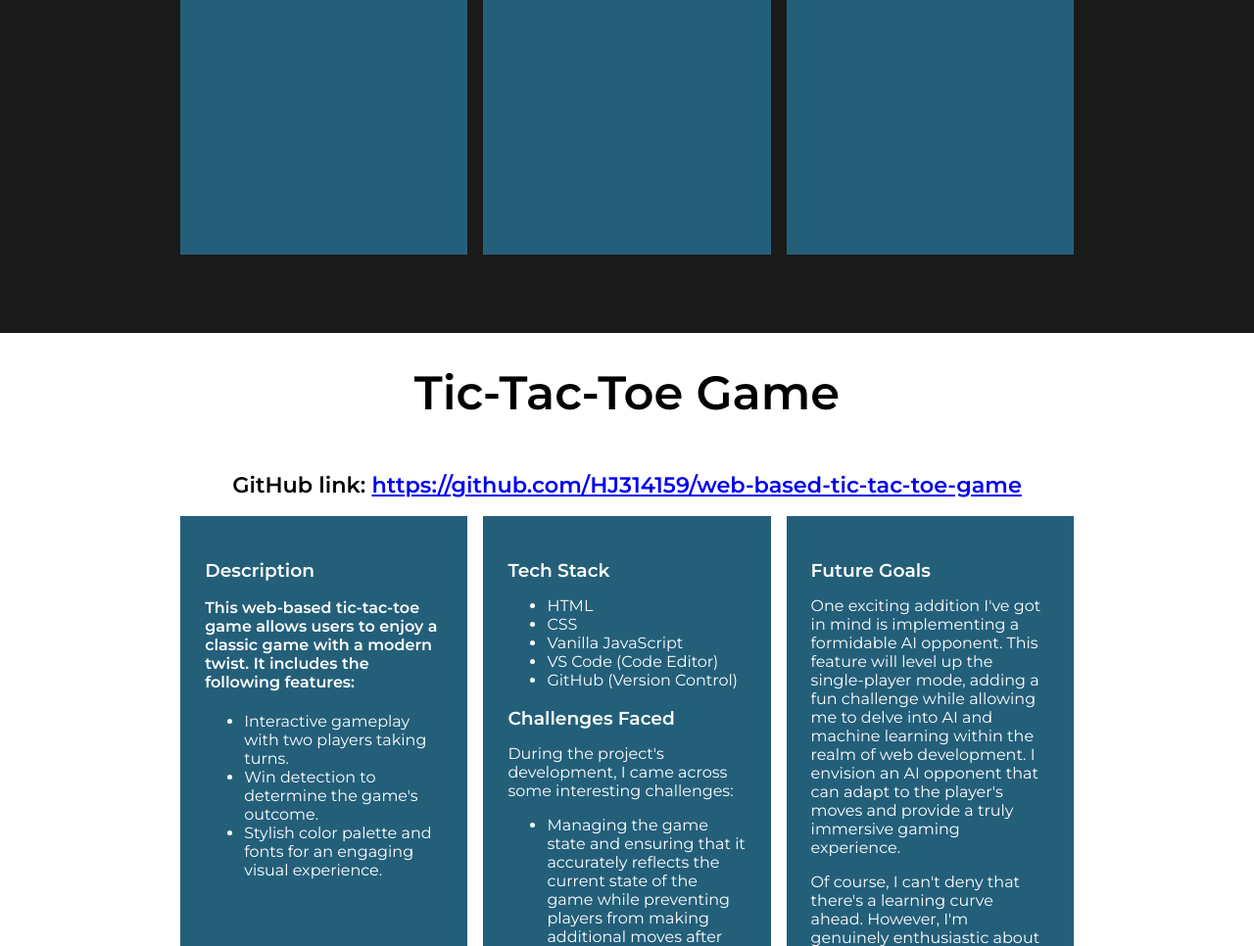
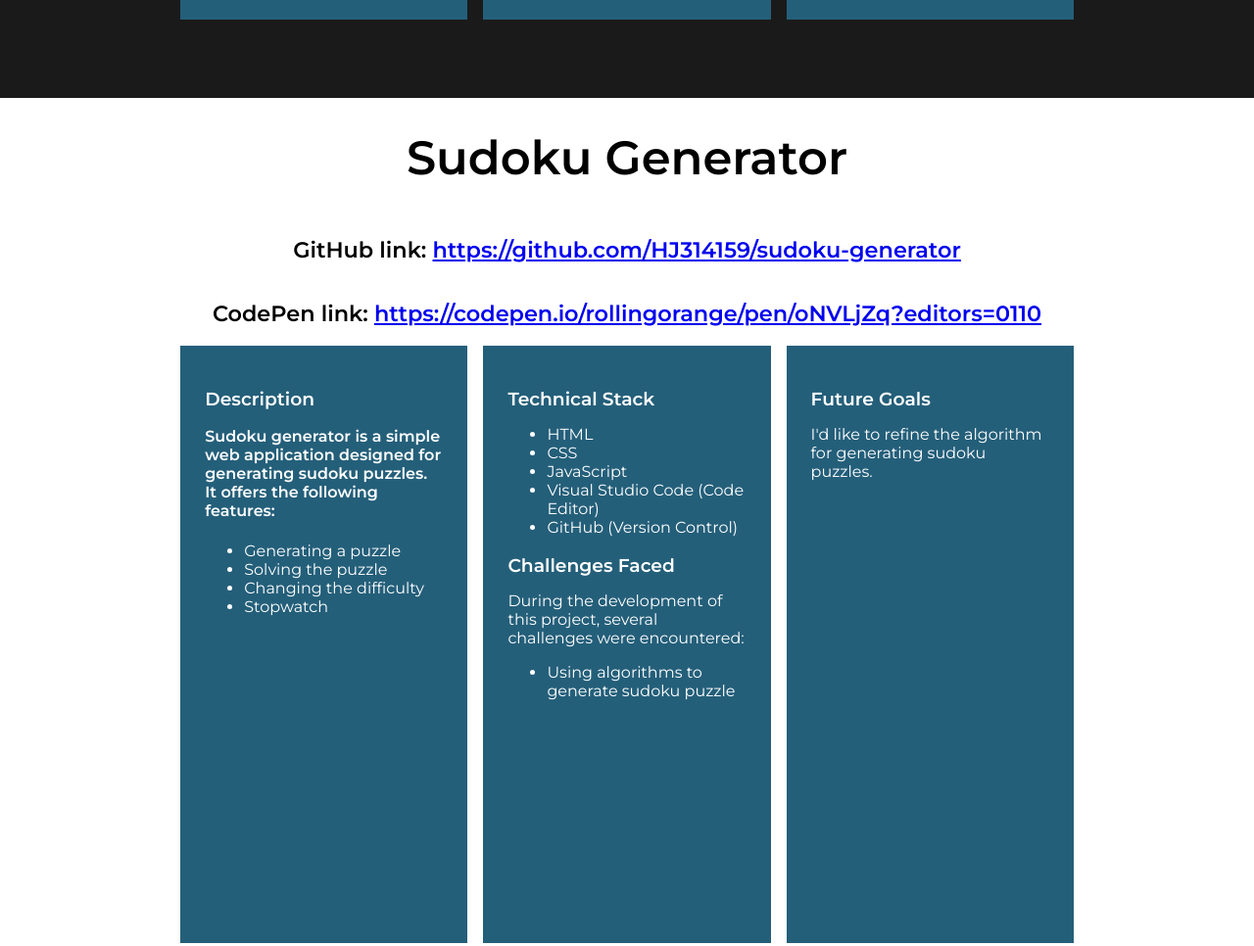
Before and after one commit to HJ314159/webfolio, a plain HTML site: page projects.html in a window 1280 px wide. Shown: the part 911-1877 px from the top of the page at 98% size. Drawn offline with Linux system fonts and the light colour scheme.

Commit message:
Added new project

```diff
--- a/projects.html
+++ b/projects.html
@@ -7,7 +7,7 @@
     <title>Projects</title>
 </head>
 <body>
-    <div id="to-do-list-project">
+    <div class="to-do-list-project">
         <a href="index.html" id="home">HOME</a>
         <h1>To-Do List</h1>
         <h2><span style="pointer-events: none;">GitHub link: </span><a href="https://github.com/HJ314159/to-do-list" target="_blank">https://github.com/HJ314159/to-do-list</a></h2>
@@ -59,6 +59,59 @@
                         into creating a practical application. While there won't be any further updates to this particular project,
                         it's just the beginning of my journey. My goal is to tackle more complex web applications in the future,
                         each one pushing the boundaries of what I can do with code.
+                    </p>
+                </div>
+            </div>
+        </div>
+    </div>
+    <div id="sudoku-generator-project">
+        <h1>Sudoku Generator</h1>
+        <h2><span style="pointer-events: none;">GitHub link: </span><a href="https://github.com/HJ314159/sudoku-generator" target="_blank">https://github.com/HJ314159/sudoku-generator</a></h2>
+        <h2><span style="pointer-events: none;">CodePen link: </span><a href="https://codepen.io/rollingorange/pen/oNVLjZq?editors=0110" target="_blank">https://codepen.io/rollingorange/pen/oNVLjZq?editors=0110</a></h2>
+        <div class="projects-text">
+            <div class="card card1">
+                <div class="inner-text">
+                    <h3>Description</h3>
+                    <h4>Sudoku generator is a simple web application designed for generating sudoku puzzles. It offers the following features:</h4>
+                    <ul>
+                        <li>Generating a puzzle</li>
+                        <li>Solving the puzzle</li>
+                        <li>Changing the difficulty</li>
+                        <li>Stopwatch</li>
+                    </ul>
+                    <!-- <p>To-do list allows users to add tasks and automatically saves them in local storage, ensuring that users can access their tasks even if the browser is closed.</p>
+
+                    <p>Users can mark tasks as "done" to track their progress effectively.</p>
+
+                    <p>The application provides a choice of six themes, including the default white theme, blue, green, orange, grey, pink</p>
+                     -->
+                </div>
+            </div>
+            <div class="card">
+                <div class="inner-text">
+                    <h3>Technical Stack</h3>
+                    <ul>
+                        <li>HTML</li>
+                        <li>CSS</li>
+                        <li>JavaScript</li>
+                        <li>Visual Studio Code (Code Editor)</li>
+                        <li>GitHub (Version Control)</li>
+                    </ul>
+
+                    <h3>Challenges Faced</h3>
+                    <p>During the development of this project, several challenges were encountered:</p>
+                    <ul>
+                        <li>Using algorithms to generate sudoku puzzle</li>
+                    </ul>
+
+                    <!-- <p>This project taught me a bunch about making things look good on any screen, and it was pretty cool to learn.</p> -->
+                </div>
+            </div>
+            <div class="card">
+                <div class="inner-text">
+                    <h3>Future Goals</h3>
+                    <p>
+                        I'd like to refine the algorithm for generating sudoku puzzles.
                     </p>
                 </div>
             </div>
@@ -117,5 +170,6 @@
             </div>
         </div>
     </div>
+
 </body>
 </html>
--- a/style.css
+++ b/style.css
@@ -186,7 +186,7 @@ nav{
 
 /* projects.html */
 
-#to-do-list-project{
+.to-do-list-project{
     display: flex;
     justify-content: center;
     align-items: center;
@@ -195,7 +195,7 @@ nav{
     margin-bottom: 5em;
 }
 
-#to-do-list-project h1{
+.to-do-list-project h1{
     font-size: 3rem;
 }
 
@@ -231,21 +231,31 @@ nav{
 
 
 #tic-tac-toe-project {
-    margin: 0;
     display: flex;
     justify-content: center;
     align-items: center;
     flex-direction: column;
+    margin: 2em auto;
+    margin-bottom: 5em;
+}
+
+#sudoku-generator-project {
+    display: flex;
+    justify-content: center;
+    align-items: center;
+    flex-direction: column;
+    margin:0;
     padding-bottom: 5em;
     background-color: white;
 }
 
-#tic-tac-toe-project h1 {
+
+#sudoku-generator-project h1 {
     font-size: 3rem;
     color: black;
 }
 
-#tic-tac-toe-project h2 {
+#sudoku-generator-project h2 {
     font-size: 1.4rem;
     color: black;
 }
@@ -253,7 +263,7 @@ nav{
 @media(max-width: 1400px){
     .card{
         max-width: 20vw;
-        height: 100vh;
+        height: 70vh;
     }
 }
 
```
Also changed, not shown: index.html (+1 -0 lines).
